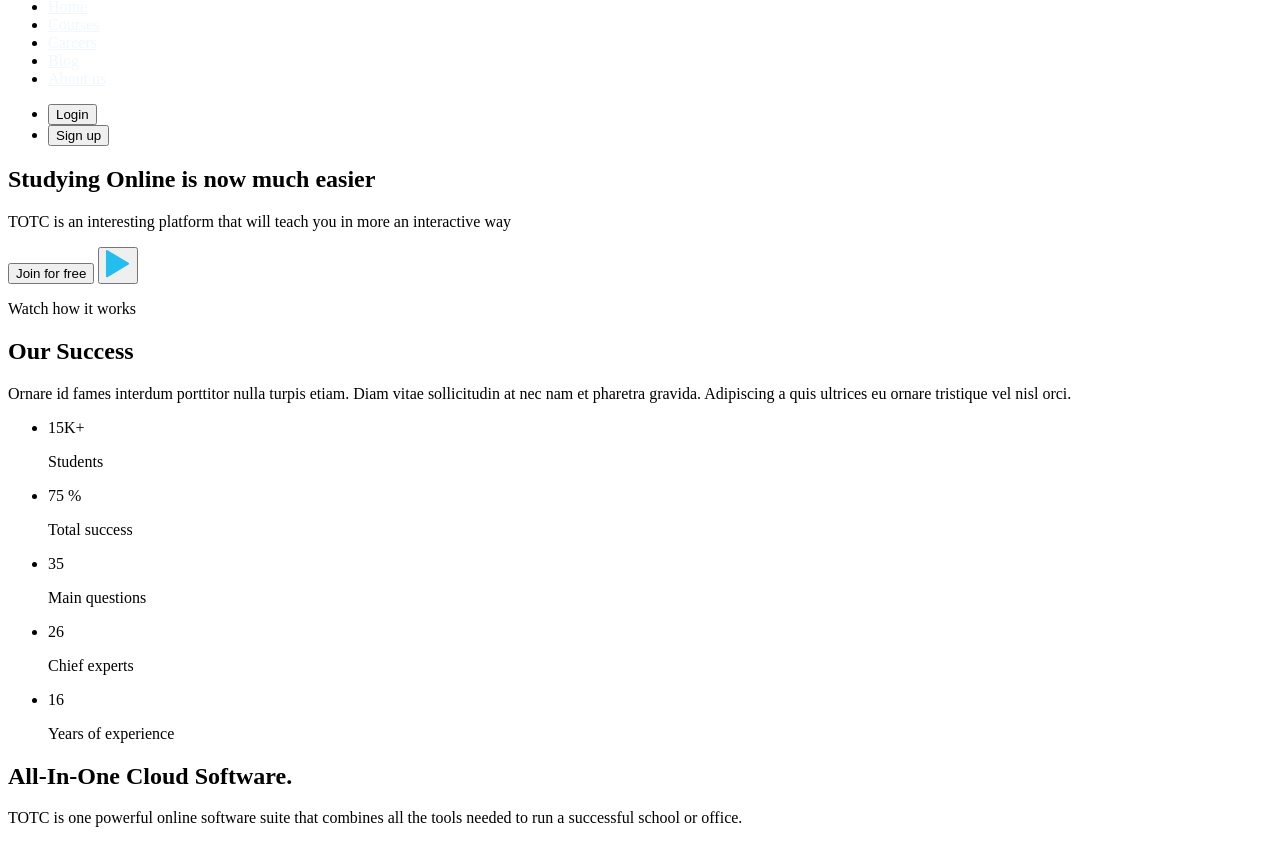
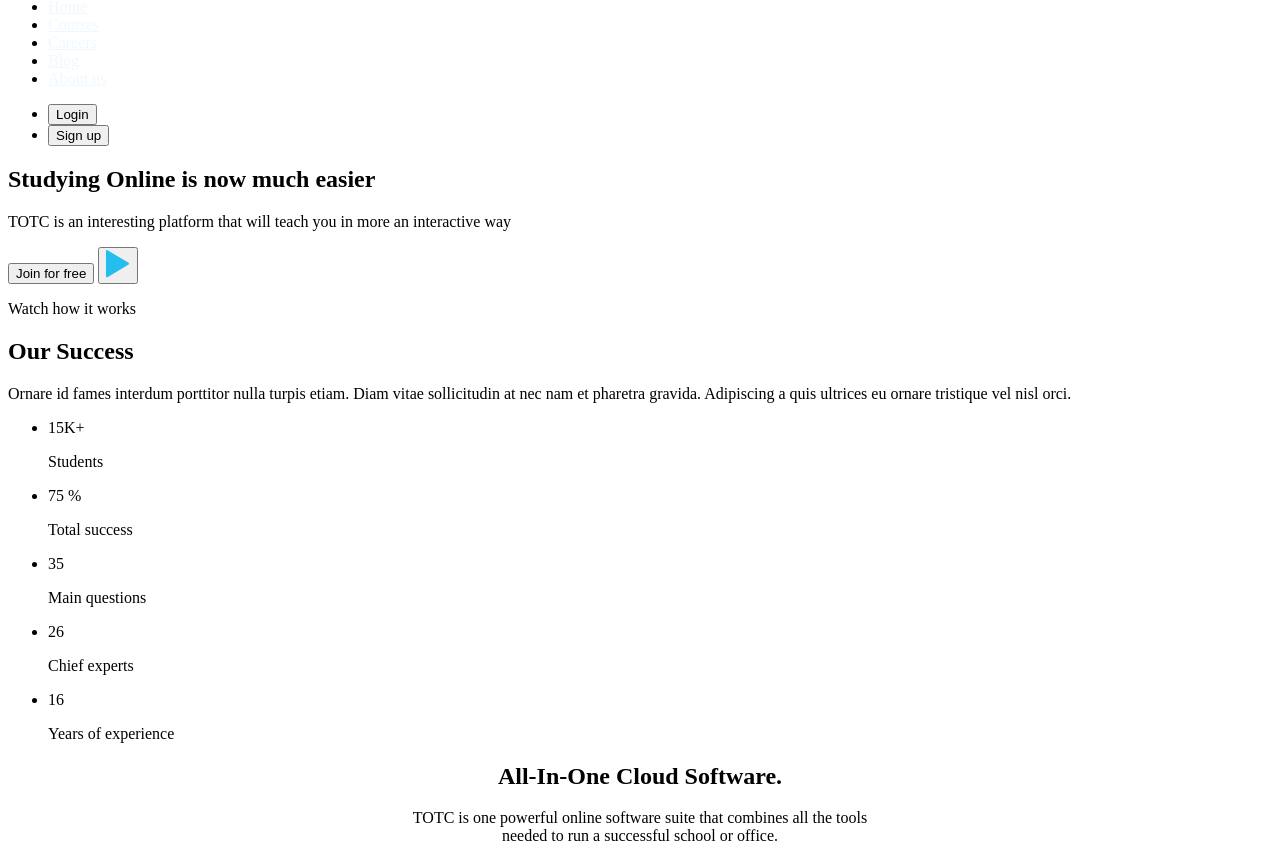
Before and after one commit to Sasisonisik/Lesson-Figma, a plain HTML site: page index.html in a window 1280 px wide. Shown: the part 113-956 px from the top of the page. Drawn offline with Linux system fonts and the light colour scheme.

Commit message:
Mark_up_1

```diff
--- a/index.html
+++ b/index.html
@@ -74,10 +74,11 @@
           </li>
         </ul>
       </section>
-      <section>
+      <section class="softwere">
         <h2>All-In-One Cloud Software.</h2>
-        <p>
+        <p class="pesh">
           TOTC is one powerful online software suite that combines all the tools
+          <br />
           needed to run a successful school or office.
         </p>
         <ul>
--- a/style.css
+++ b/style.css
@@ -5,3 +5,9 @@ a {
   color: aliceblue;
   font-style: None;
 }
+.softwere h2 {
+  text-align: center;
+}
+.pesh {
+  text-align: center;
+}
```
